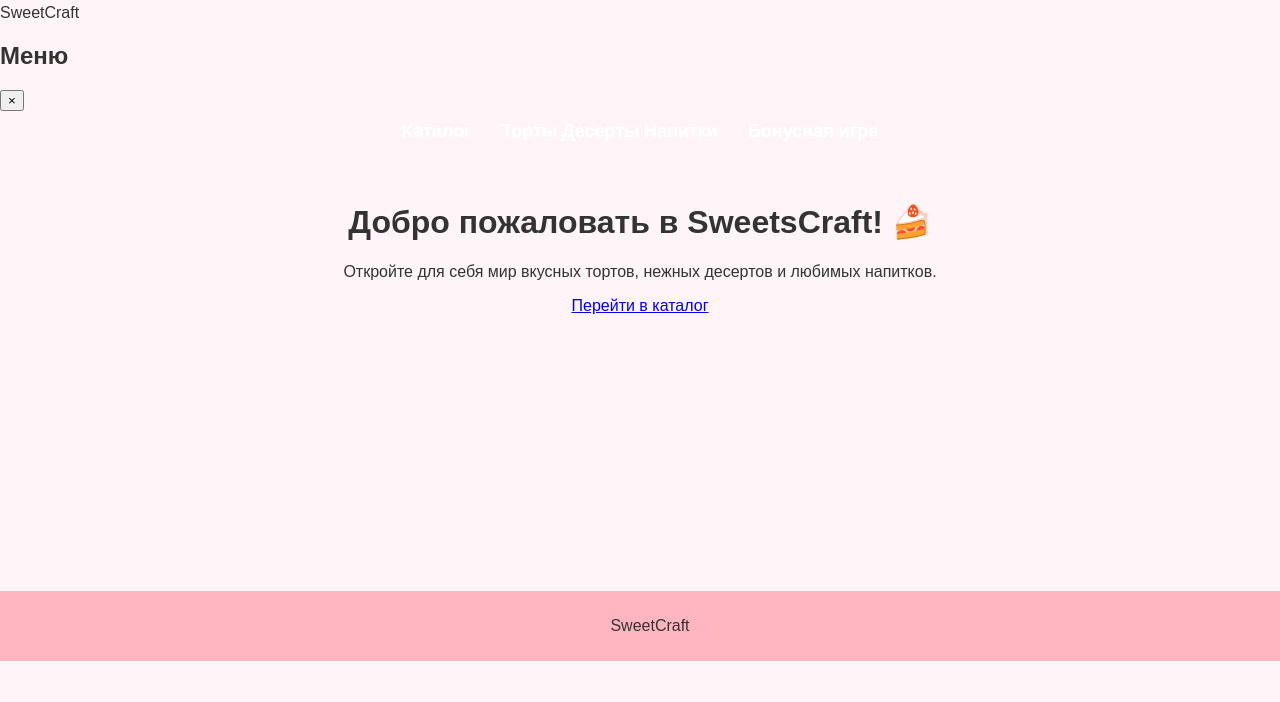
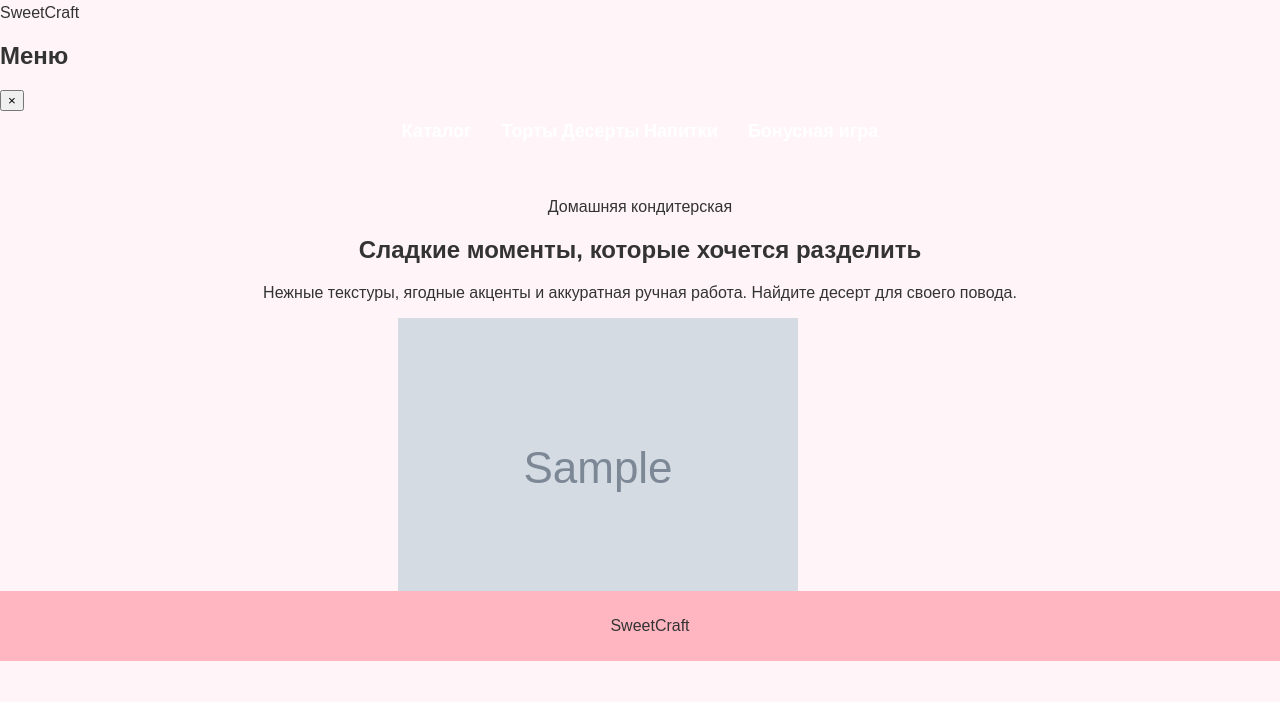
Before and after one commit to dergunovaai/SweetsCraft, a Django app: template templates/index.html in a window 1280 px wide. Shown: the part 139-841 px from the top of the page. Run offline with Django 5.2, Linux system fonts and the light colour scheme; the template is opened without the code that fills it: most values are stand-ins (such as "Sample title", 1, 10 or a date in 2020); grey boxes marked "Sample" are stand-in pictures.

Commit message:
Обновила главную и бонусную игру

```diff
--- a/templates/index.html
+++ b/templates/index.html
@@ -1,20 +1,23 @@
 {% extends 'base.html' %}
+{% load static %}
+
+{% block title %}SweetCraft — авторские торты{% endblock %}
 
 {% block content %}
-
-<div class="welcome">
-
-    <h1>Добро пожаловать в SweetsCraft! 🍰</h1>
-
-    <p>
-        Откройте для себя мир вкусных тортов,
-        нежных десертов и любимых напитков.
-    </p>
-
-    <a href="{% url 'catalog' %}" class="catalog-button">
-        Перейти в каталог
-    </a>
-
-</div>
+    <section class="catalog-hero" aria-labelledby="catalog-heading">
+        <div class="catalog-hero__copy">
+            <p class="eyebrow">Домашняя кондитерская</p>
+            <h1 id="catalog-heading">Сладкие моменты, которые хочется разделить</h1>
+            <p class="catalog-hero__lead">Нежные текстуры, ягодные акценты и аккуратная ручная работа. Найдите десерт для своего повода.</p>
+        </div>
+        <div class="catalog-hero__visual">
+            <span class="catalog-hero__shape catalog-hero__shape--pink" aria-hidden="true"></span>
+            <span class="catalog-hero__shape catalog-hero__shape--mint" aria-hidden="true"></span>
+            <div class="catalog-hero__image-frame">
+                <img src="{% static cakes.0.image %}" alt="{{ cakes.0.name }}">
+                <span class="catalog-hero__badge">SweetCraft</span>
+            </div>
+        </div>
+    </section>
 
 {% endblock %}
```
Also changed, not shown: templates/game.html (+14 -2 lines).
